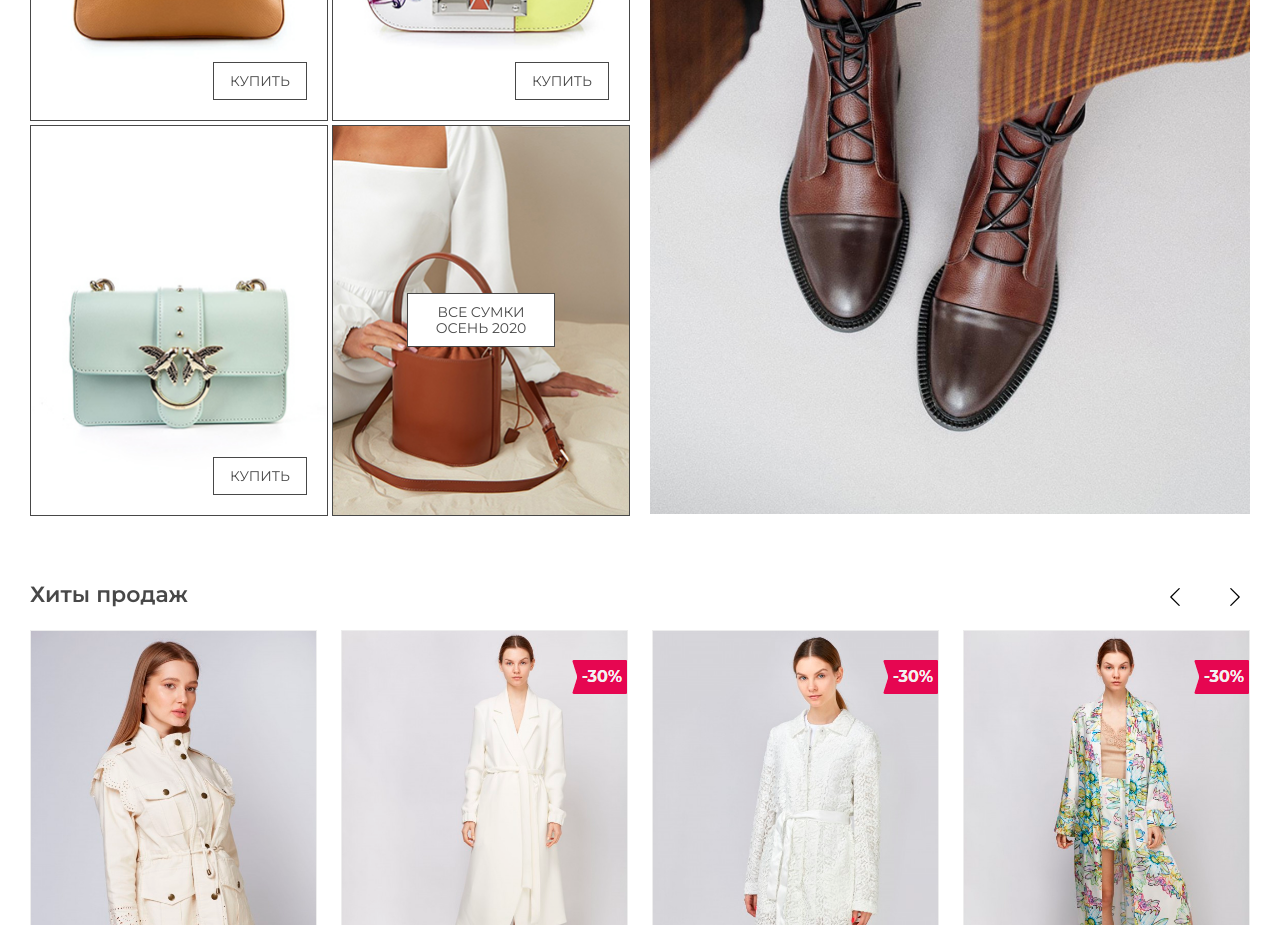
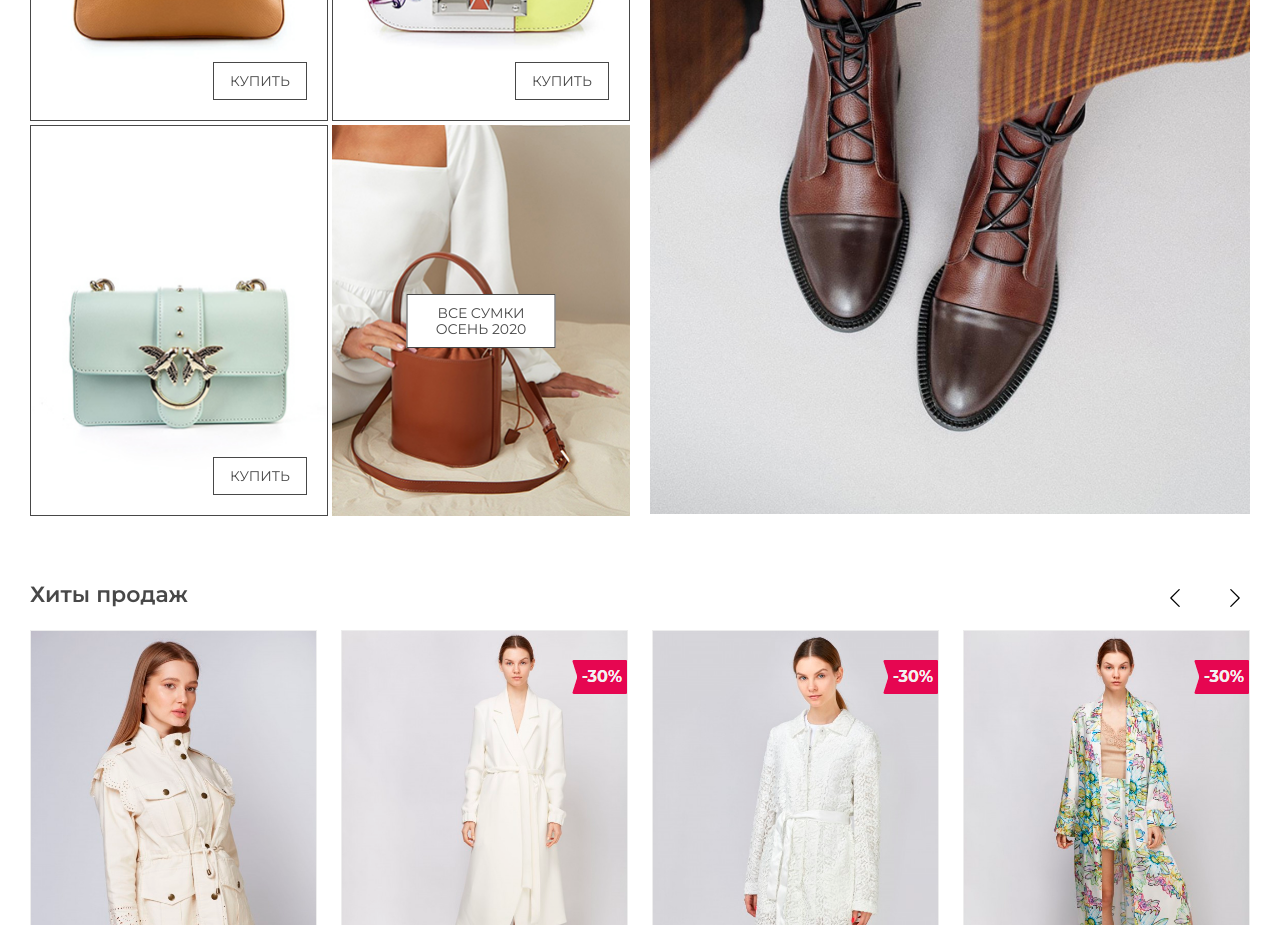
Before and after one commit to Redrica/daniella-main, a website: page docs/index.html in a window 1280 px wide. Shown: the part 3200-4125 px from the top of the page. Drawn offline with Linux system fonts and the light colour scheme.

Commit message:
no border for last pic

```diff
--- a/docs/index.html
+++ b/docs/index.html
@@ -172,7 +172,7 @@
                             <img src="img/bag_small_3.jpg" alt="">
                             <span class="category-block__button button button--gray button--small">Купить</span>
                         </a>
-                        <a class="category-block__link" href="">
+                        <a class="category-block__link category-block__link--no-border" href="">
                             <img src="img/bag_small_4.jpg" alt="">
                             <span class="category-block__button category-block__button--centered button button--gray button--small">Все сумки осень 2020</span>
                         </a>
--- a/src/sass/components/_category-block.scss
+++ b/src/sass/components/_category-block.scss
@@ -17,6 +17,10 @@
 
     @include desktop {
         margin-bottom: 4px;
+    }
+
+    &--no-border {
+        border: none;
     }
 }
 
```
Also changed, not shown: src/copy/index.html (+1 -1 lines), docs/css/main.css, docs/css/main.min.css.
